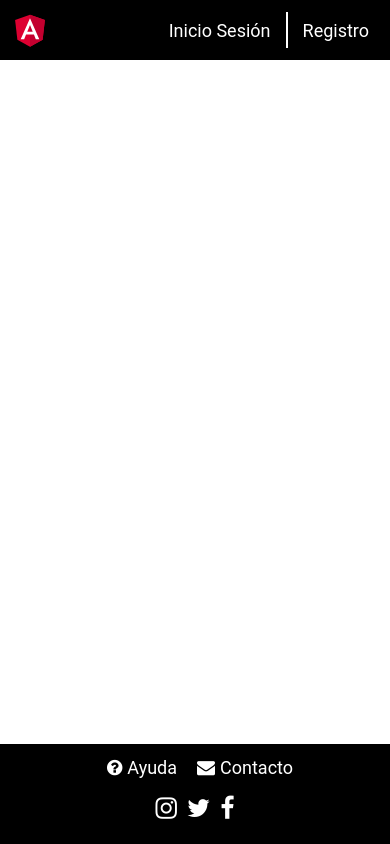
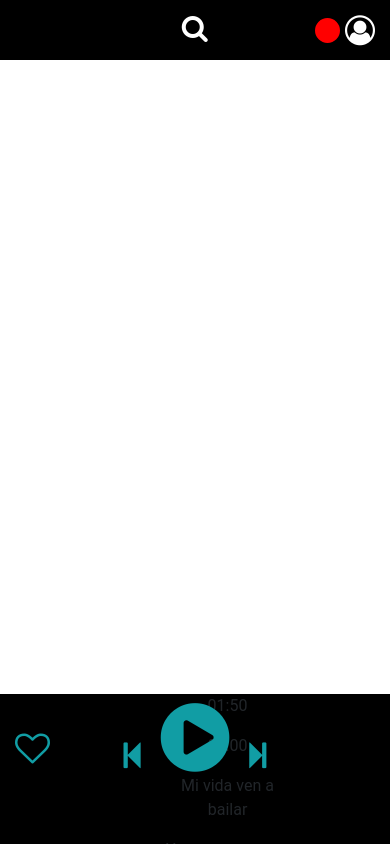
Before and after one commit to SashaFran/Entregable_5, an Angular app: page / in a window 390 px wide. Built offline with nearby package versions, Linux system fonts and the light colour scheme.

Commit message:
arreglando nav

```diff
--- a/src/app/app.component.html
+++ b/src/app/app.component.html
@@ -1,9 +1 @@
-<!-- <nav>
-     <app-nav-bar></app-nav-bar> -->
-    <!-- <app-nav-bar-log></app-nav-bar-log>
-</nav>
-<footer> -->
-    <!-- <app-footer></app-footer> -->
-    <!-- <app-footer-log></app-footer-log>
-</footer>  -->
-<app-no-loggin-englobado></app-no-loggin-englobado>
+<app-loggeado-englobado></app-loggeado-englobado>
--- a/src/app/components/loggeado/footer-log/footer-log.component.css
+++ b/src/app/components/loggeado/footer-log/footer-log.component.css
@@ -1,13 +1,23 @@
+.footer_responsive{
+    visibility: hidden;
+}
 .footer{
     background-color: black;
     width: 100%;
     height: 150px;
-    display: inline-flex;
+    position: fixed;
+    bottom: 0;
+    margin-right: auto;
+}
+.footer_desktop{
+    display: inline-block;
+}
+.footer .footer_desktop .footer_reproductor{
+    display: inline-block;
+    margin: 0 auto;
     position: absolute;
-    bottom: 0;
-}
-.footer_reproducto{
-    display: inline-block;
+    margin-left: 500px;
+    top: 0;
 }
 .video_player{
     margin-left: 200px;
@@ -52,44 +62,46 @@
     margin-top: 93px;
     color: #119DA4;
     padding: 3px;
+
 }
-.footer_clasificacion{
+.footer .footer_desktop .footer_clasificacion{
     position: relative;
-    margin-left: 80px;
+    margin-left: 270px;
+    margin-top: -70px;
 }
-.footer_cancion{
+.footer .footer_desktop .footer_cancion{
     color: white;
     position: relative;
     margin-top: 15px;
     left: 270px;
     bottom: 0;
 }
-.footer_cancion p{
+.footer .footer_desktop .footer_cancion p{
     font-weight: bold;
     font-size: 20px;
     margin-bottom: 0;
 }
-.footer_cancion span{
+.footer .footer_desktop .footer_cancion span{
    opacity: 0.4;
 }
 .volumen{
-    display: inline-block;
-    margin: auto 0;
+    margin-left: 1474px;
+    margin-top: -80px;
 }
 .fa-volume-up{
     color: white;
     position: relative;
-    left: 220px;
     font-size: 35px;
     display: inline-flex;
+    margin-right: 8px;
 }
 .barra_volume{
     background-color: #119DA4;
     position: absolute;
     height: 2px;
     width: 120px;
-    margin-left: 280px;
-    margin-top: -25px;
+    margin-top: -23px;
+    margin-left: 50px;
 }
 .circle_volume{
     vertical-align: middle;
@@ -104,7 +116,7 @@
 .video_player i{
     color: #119DA4;
 }
-.video_player-icon{
+.footer .footer_desktop .video_player-icon{
     font-size: 85px;
     margin-top: -120px;
     margin-left: -338px;
@@ -119,13 +131,59 @@
     margin-top: -75px;
     margin-left: -335px;
 }
-.fa-step-backward{
+.footer .footer_desktop .fa-step-backward{
     font-size:  40px;
-    margin-top: -75px;
+    margin-top: 2px;
     margin-left: 130px;
 }
-.fa-step-forward{
+.footer .footer_desktop .fa-step-forward{
     font-size:  40px;
     margin-top: -75px;
     margin-left: 225px;
 }
+@media screen and (max-width: 767px) {
+   .footer_responsive .clasificacion_resp .desplegable_res .corazones_resp{
+       visibility: hidden;
+   }
+    .footer_desktop{
+        visibility: hidden;
+        display: none;
+    }
+    .footer{
+        height: 150px;
+
+    }
+    .footer .footer_responsive{
+        visibility: visible;
+        text-align: center;
+        margin:auto;
+        height: 200px;
+        width: 200px;
+        bottom:0;
+        left:0;
+        right:0;
+    }
+    .clasificacion_resp{
+        font-size: 35px;
+        color: #119DA4;
+        float: left;
+        margin-left: -190px;
+        margin-top: 30px;
+    }
+    .footer_responsive .video_player-icon{
+        font-size: 30px;
+        color: #119DA4;
+        position: absolute;
+        top: 36%;
+        left: 50%;
+        transform: translate(-50%, -50%);
+        text-align: center;
+    }
+    .footer_responsive .video_player-icon .fa-play-circle{
+        font-size: 80px;
+        margin: 20px;
+    }
+    .footer_responsive .video_player-icon .fa-step-backward,  .footer_responsive .video_player-icon .fa-step-forward{
+        margin-bottom: 50px;
+    }
+}
--- a/src/app/components/loggeado/footer-log/footer-log.component.html
+++ b/src/app/components/loggeado/footer-log/footer-log.component.html
@@ -1,7 +1,8 @@
 <div class="footer">
+    <div class="footer_desktop">
         <div class="footer_cancion">
-        <p> Mi vida ven a bailar</p>
-        <span> Yamana </span>
+            <p id="cancion"> Mi vida ven a bailar</p>
+            <span id="album"> Yamana </span>
         </div>
 
             <div class="footer_clasificacion">
@@ -22,13 +23,13 @@
                     </div>
                     <div class="video_player-icon">
                         <i class="fa fa-play-circle" aria-hidden="true"></i>
-            </div>
                         <i class="fa fa-repeat" aria-hidden="true"></i>
                     <i class="fa fa-step-backward" aria-hidden="true"></i>
                     <i class="fa fa-step-forward" aria-hidden="true"></i>
                     <i class="fa fa-random" aria-hidden="true"></i>
                     </div>
 
+                </div>
             </div>
             <div class="volumen">
                 <i class="fa fa-volume-up" aria-hidden="true"></i>
@@ -37,3 +38,42 @@
                 </div>
             </div>
     </div>
+         <div class="footer_responsive">
+
+             <div class="clasificacion_resp">
+                <i class="fa fa-heart-o resp-fa-heart-o" aria-hidden="true"></i>
+                <div class="desplegable_res">
+                    <div class="corazones_resp">
+                        <button><i class="fa fa-heart-o" aria-hidden="true"></i></button>
+                        <button><i class="fa fa-heart-o" aria-hidden="true"></i></button>
+                        <button><i class="fa fa-heart-o" aria-hidden="true"></i></button>
+                        <button><i class="fa fa-heart-o" aria-hidden="true"></i></button>
+                        <button><i class="fa fa-heart-o" aria-hidden="true"></i></button>
+                    </div>
+                </div>
+             </div>
+             <div class="menu_hambur_resp">
+
+             </div>
+                    <div class="video_player-icon">
+                        <i class="fa fa-step-backward" aria-hidden="true"></i>
+                        <i class="fa fa-play-circle" aria-hidden="true"></i>
+                        <i class="fa fa-step-forward" aria-hidden="true"></i>
+                    </div>
+
+                    <div class="reproductor_resp_barra">
+                        <p class="comienzo_resp"> 01:50</p>
+                            <div class="barra_resp">
+                                <div class="circle_respo"></div>
+                            </div>
+                            <p class="fin_resp"> 03:00 </p>
+                    </div>
+                    <div class="cancion_resp">
+                        <p id="cancion"> Mi vida ven a bailar</p>
+                        <span id="album"> Yamana </span>
+                     </div>
+             <div class="volumen_resp">
+
+             </div>
+        </div>
+</div>
--- a/src/app/components/loggeado/nav-bar-log/nav-bar-log.component.css
+++ b/src/app/components/loggeado/nav-bar-log/nav-bar-log.component.css
@@ -111,6 +111,9 @@
         margin-top: -55px;
     }
   @media screen and (max-width: 767px) {
+      .toolbar{
+          position: fixed;
+      }
     .spacer {
         flex: 0.85;
       }
@@ -132,8 +135,8 @@
         color: white;
         font-size: 28px;
         position: absolute;
-        top: 50%;
-        left: 50%;
+        top: 55%;
+        left: 53%;
         margin: -25px 0 0 -25px;
      }
   }
--- a/src/app/components/loggeado/nav-bar-log/nav-bar-log.component.html
+++ b/src/app/components/loggeado/nav-bar-log/nav-bar-log.component.html
@@ -12,7 +12,8 @@
 <div class="user">
     <i class="fa fa-bell" aria-hidden="true"></i>
     <i class="fa fa-user-circle-o" aria-hidden="true"></i>
-    <div class="user_notificaciones"></div>
+    <div class="user_notificaciones">
+    </div>
 </div>
 
 <div class="side-panel">
--- a/src/index.html
+++ b/src/index.html
@@ -14,8 +14,8 @@
 <app-nav-bar></app-nav-bar>
 <app-root></app-root>
     <app-footer ></app-footer>
-<script src="https://code.jquery.com/jquery-3.5.1.slim.min.js" integrity="sha384-DfXdz2htPH0lsSSs5nCTpuj/zy4C+OGpamoFVy38MVBnE+IbbVYUew+OrCXaRkfj" crossorigin="anonymous"></script>
-<script src="https://cdn.jsdelivr.net/npm/bootstrap@4.5.3/dist/js/bootstrap.bundle.min.js" integrity="sha384-ho+j7jyWK8fNQe+A12Hb8AhRq26LrZ/JpcUGGOn+Y7RsweNrtN/tE3MoK7ZeZDyx" crossorigin="anonymous"></script>
-</body>
+    <script src="https://code.jquery.com/jquery-3.5.1.slim.min.js" integrity="sha384-DfXdz2htPH0lsSSs5nCTpuj/zy4C+OGpamoFVy38MVBnE+IbbVYUew+OrCXaRkfj" crossorigin="anonymous"></script>
+    <script src="https://cdn.jsdelivr.net/npm/bootstrap@4.5.3/dist/js/bootstrap.bundle.min.js" integrity="sha384-ho+j7jyWK8fNQe+A12Hb8AhRq26LrZ/JpcUGGOn+Y7RsweNrtN/tE3MoK7ZeZDyx" crossorigin="anonymous"></script>
+  </body>
 
 </html>
```
Lines whose indentation alone changed are shown as unchanged.
